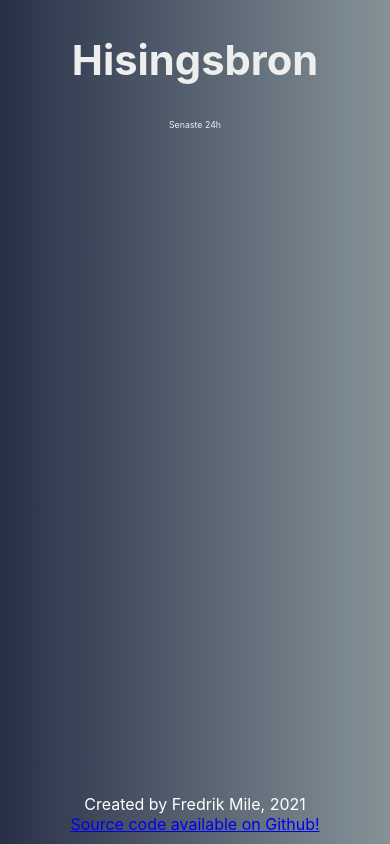
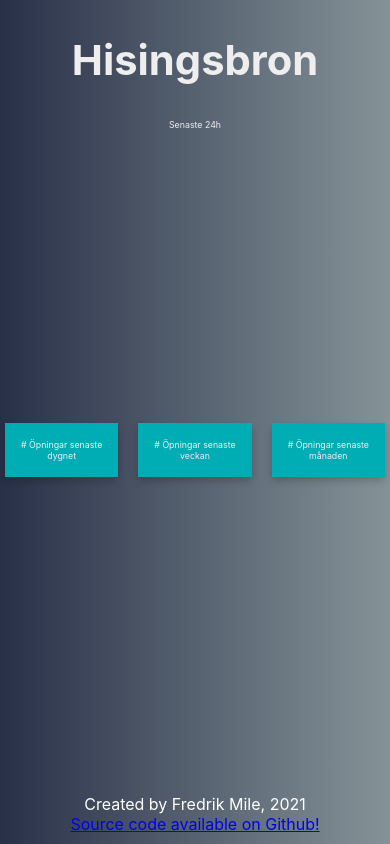
Before and after one commit to mile95/hisingsbron, a React (Create React App) app in the folder frontend/: page / in a window 390 px wide. Built offline with nearby package versions, Linux system fonts and the light colour scheme; no server answers.

Commit message:
Add 3 cards with extra info

```diff
--- a/frontend/src/App.css
+++ b/frontend/src/App.css
@@ -42,6 +42,42 @@
   padding-right: 15px;
 }
 
+/* Float four columns side by side */
+.App-info-container {
+  float: center;
+  padding: 40px 10px;
+}
+
+/* Remove extra left and right margins, due to padding in columns */
+.App-info-container-row {
+  margin: 0 -5px;
+  display: flex;
+  align-items: left;
+}
+
+/* Clear floats after the columns */
+.App-info-container-row:after {
+  content: "";
+  display: table;
+  clear: both;
+}
+
+.App-info-container-item {
+  box-shadow: 0 4px 8px 0 rgba(0, 0, 0, 0.2);
+  padding: 16px;
+  text-align: center;
+  background-color: #00ADB5;
+  color:#EEEEEE;
+}
+
+@media screen and (max-width: 600px) {
+  .App-info-container {
+    width: 100%;
+    display: block;
+    margin-bottom: 20px;
+  }
+}
+
 .App-footer {
   position:absolute;
   bottom:0;
--- a/frontend/src/App.js
+++ b/frontend/src/App.js
@@ -36,7 +36,7 @@ class App extends React.Component {
     }).then(response => response.json())
       .then(data =>
         this.setState({allData: data.map(convertToMilis)},
-        function() { this.filter24hData()})
+        function() { this.splitData()})
       ).then(
         console.log(this.state),
       )
@@ -45,12 +45,15 @@ class App extends React.Component {
       });
   }
 
-  filter24hData() {
+  splitData() {
     var currentDate = new Date()
-    var ts = ""
-    ts = new Date(currentDate.setDate(currentDate.getDate() - 1)).getTime()
+    var ts = new Date(currentDate.setDate(currentDate.getDate() - 1)).getTime()
+    var ts_week = new Date(currentDate.setDate(currentDate.getDate() - 7)).getTime()
     this.setState({
-      data: this.state.allData.filter(x => x.timestamp >= ts)
+      data: this.state.allData.filter(x => x.timestamp >= ts),
+      count_day: this.state.allData.filter(x => x.timestamp >= ts && x.status === "Closed").length,
+      count_week: this.state.allData.filter(x => x.timestamp >= ts_week && x.status === "Closed").length,
+      count_month: this.state.allData.filter(x => x.status === "Closed").length
     })
   }
 
@@ -111,6 +114,26 @@ class App extends React.Component {
             </LineChart>
           </ResponsiveContainer>
           </div>
+          <div className="App-info-container-row">
+            <div className="App-info-container">
+              <div className="App-info-container-item">
+                <p># Öpningar senaste dygnet</p>
+                <p> {this.state.count_day} </p>
+              </div>
+            </div>
+            <div className="App-info-container">
+              <div className="App-info-container-item">
+                <p># Öpningar senaste veckan</p>
+                <p> {this.state.count_week} </p>
+              </div>
+            </div>
+            <div className="App-info-container">
+              <div className="App-info-container-item">
+                <p># Öpningar senaste månaden</p>
+                <p> {this.state.count_month} </p>
+              </div>
+            </div>
+          </div>
         </body>
         <footer className="App-footer">
           <p>Created by Fredrik Mile, 2021</p>
```
